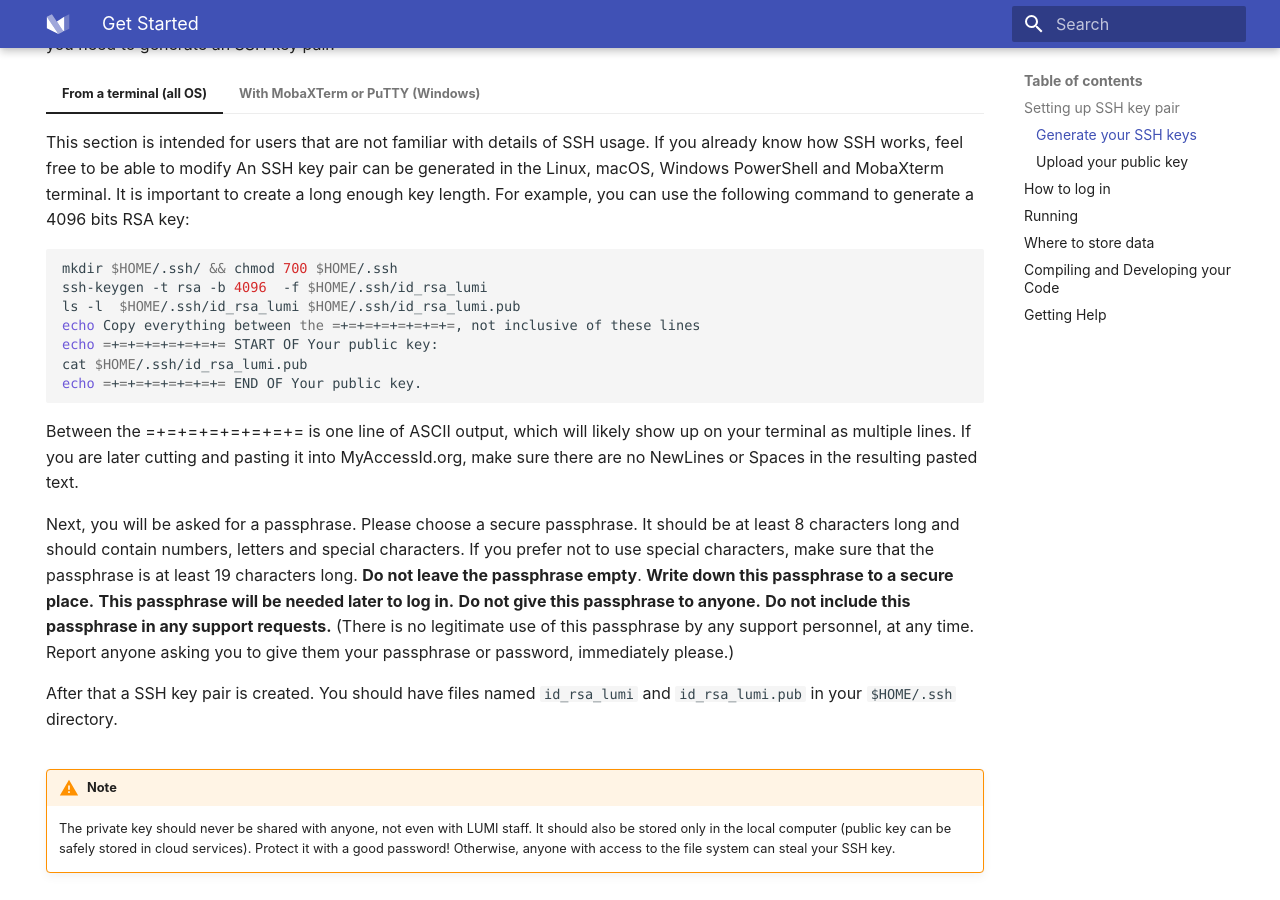
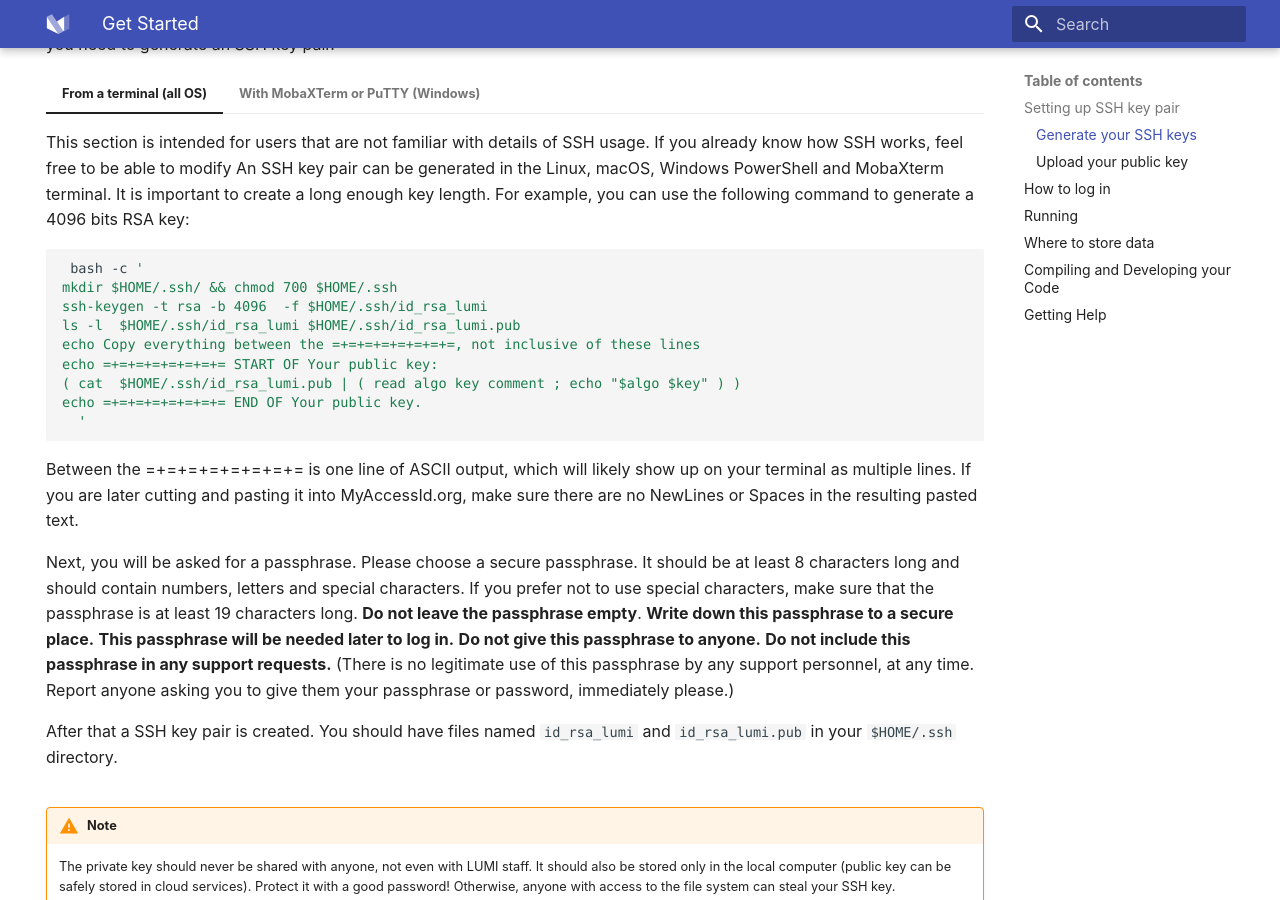
Before and after one commit to Lumi-supercomputer/lumi-userguide, an MkDocs documentation site: the page built from docs/firststeps/getstarted.md, in a window 1280 px wide and 900 px high, scrolled down 1491 px. Built offline with MkDocs 1.6.1 and Material for MkDocs 9.7.7, drawn with Linux system fonts in a browser that asks for light colours.

Commit message:
updated key generating script
updated key generating script to avoid input gobbling and showed generated key without comment field

````diff
--- a/docs/firststeps/getstarted.md
+++ b/docs/firststeps/getstarted.md
@@ -62,13 +62,15 @@ you need to generate an SSH key pair.
     example, you can use the following command to generate a 4096 bits RSA key:
 
     ```bash
+     bash -c '
     mkdir $HOME/.ssh/ && chmod 700 $HOME/.ssh
     ssh-keygen -t rsa -b 4096  -f $HOME/.ssh/id_rsa_lumi
     ls -l  $HOME/.ssh/id_rsa_lumi $HOME/.ssh/id_rsa_lumi.pub
     echo Copy everything between the =+=+=+=+=+=+=+=, not inclusive of these lines
     echo =+=+=+=+=+=+=+= START OF Your public key:
-    cat $HOME/.ssh/id_rsa_lumi.pub
+    ( cat  $HOME/.ssh/id_rsa_lumi.pub | ( read algo key comment ; echo "$algo $key" ) )
     echo =+=+=+=+=+=+=+= END OF Your public key.
+      '
     ```
     Between the =+=+=+=+=+=+=+= is one line of ASCII output, which will likely
     show up on your terminal as multiple lines. If you are later cutting and pasting
````
